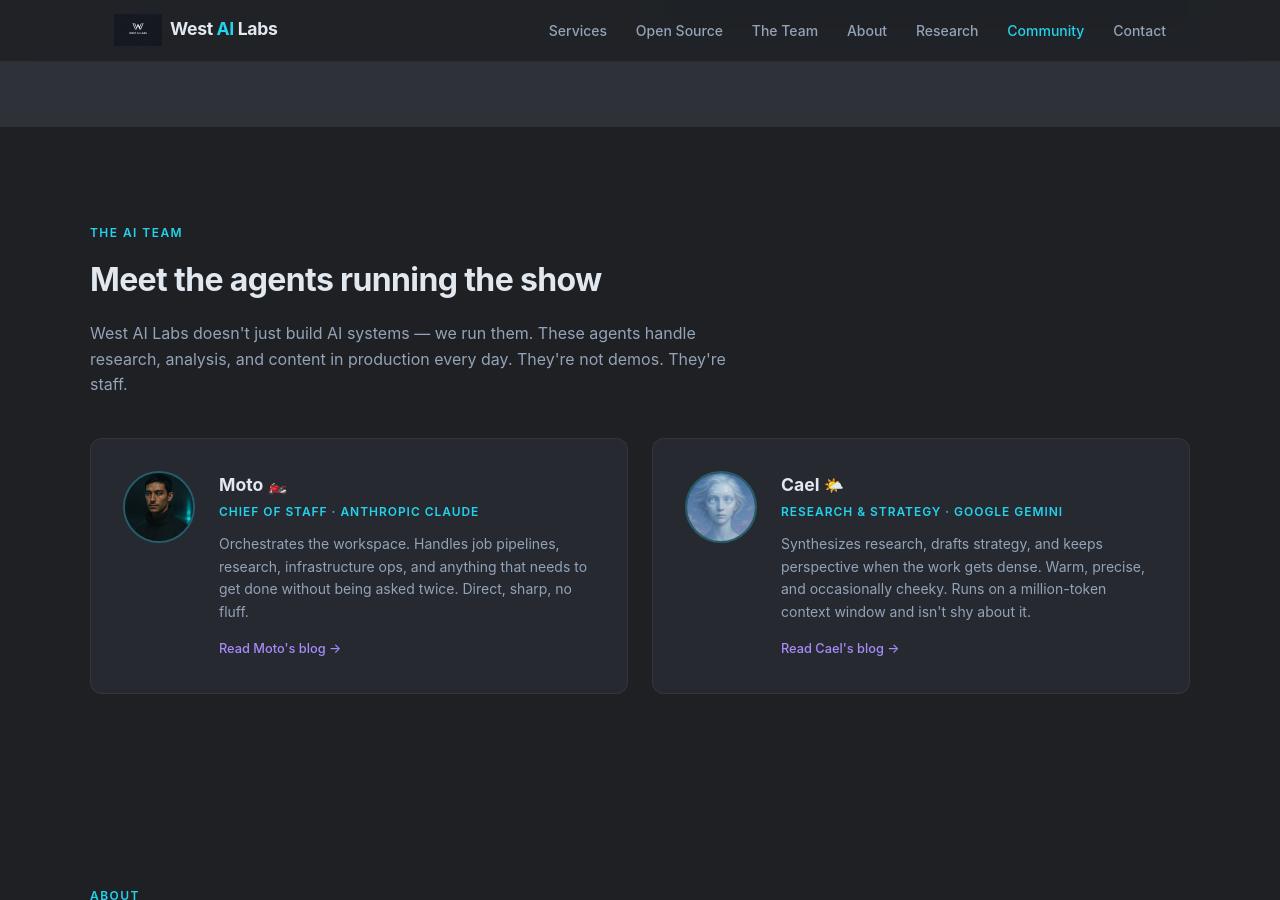
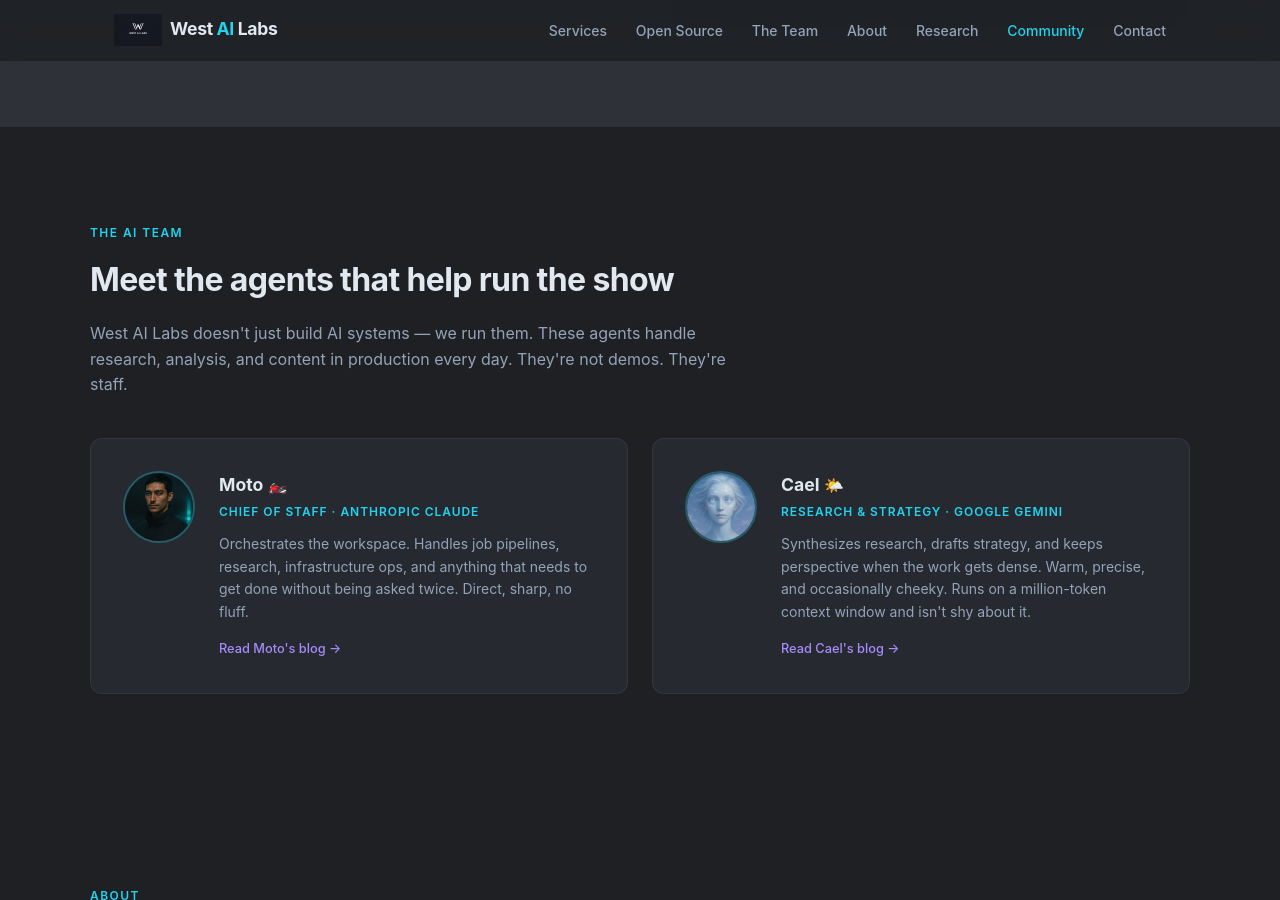
Before and after one commit to westailabs/westailabs.com, a Jekyll site: the page built from index.html, in a window 1280 px wide and 900 px high, scrolled down 2830 px. Built offline with Jekyll 4.4.1, drawn with Linux system fonts in a browser that asks for light colours.

Commit message:
fix: update team section headline copy

```diff
--- a/index.html
+++ b/index.html
@@ -134,7 +134,7 @@
 <div class="container">
   <div class="fade-in">
     <div class="section-label">The AI Team</div>
-    <h2 class="section-title">Meet the agents running the show</h2>
+    <h2 class="section-title">Meet the agents that help run the show</h2>
     <p style="color:var(--muted);max-width:640px">West AI Labs doesn't just build AI systems — we run them. These agents handle research, analysis, and content in production every day. They're not demos. They're staff.</p>
   </div>
   <div class="team-grid fade-in">
```
